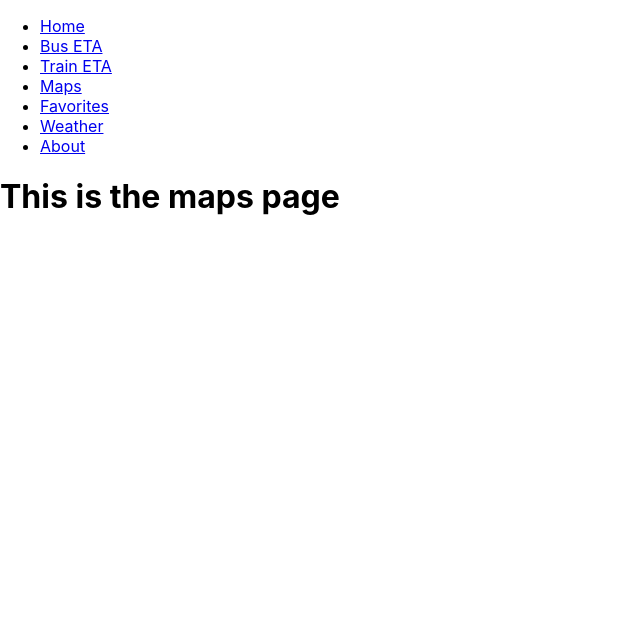
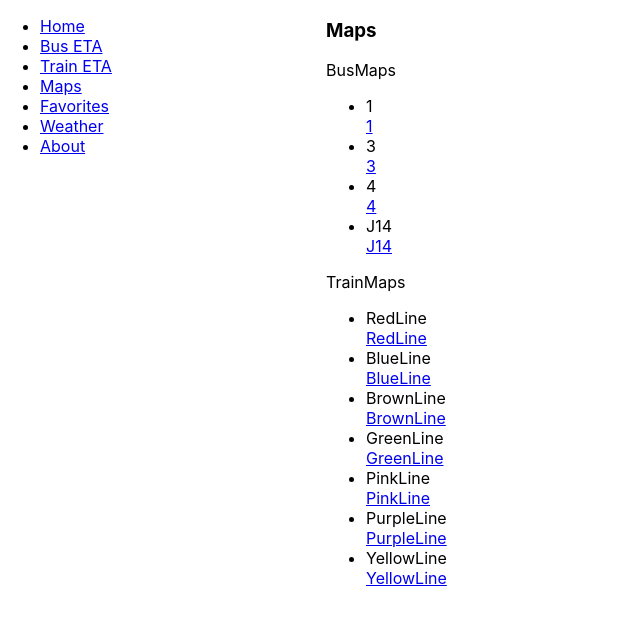
Before and after one commit to colinmac17/CTA-Tracker, a React (Create React App) app: page /maps in a window 1280 px wide. Shown: the top 622 px of the page, without its empty margins (0-640 px from the left). Built offline with nearby package versions, Linux system fonts and the light colour scheme.

Commit message:
add about-maps-fav functions

```diff
--- a/src/App.js
+++ b/src/App.js
@@ -1,22 +1,92 @@
+// import React from 'react';
+// import logo from './logo.svg';
+// import './App.css';
+// import {BrowserRouter as Router, Switch, Route, Link} from 'react-router-dom';
+// import {Home} from './Components/Home';
+// import {About} from './Components/About';
+// import {TrainEta} from './Components/TrainEta';
+// import {BusEta} from './Components/BusEta';
+// import {Maps} from './Components/Maps';
+// import {Favorites} from './Components/Favorites';
+// import {Weather} from './Components/Weather';
+// import {NoMatch} from './Components/NoMatch';
+// import {Nav} from './Components/Nav';
+
+// function App() {
+//   return (
+//     <Router>
+//       <div>
+//         <Nav />
+//         <Switch>
+//             <Route exact path="/">
+//               <Home />
+//             </Route>
+//             <Route exact path="/about">
+//               <About />
+//             </Route>
+//             <Route exact path="/favorites">
+//               <Favorites />
+//             </Route>
+//             <Route exact path="/maps">
+//               <Maps />
+//             </Route>
+//             <Route exact path="/bus-eta">
+//               <BusEta />
+//             </Route>
+//             <Route exact path="/train-eta">
+//               <TrainEta />
+//             </Route>
+//             <Route exact path="/weather">
+//               <Weather />
+//             </Route>
+//             <Route path="*">
+//               <NoMatch />
+//             </Route>
+//         </Switch>
+//       </div>
+//     </Router>
+//   );
+// }
+
 import React from 'react';
 import logo from './logo.svg';
 import './App.css';
 import {BrowserRouter as Router, Switch, Route, Link} from 'react-router-dom';
 import {Home} from './Components/Home';
-import {About} from './Components/About';
+import About from './Components/About';
 import {TrainEta} from './Components/TrainEta';
 import {BusEta} from './Components/BusEta';
-import {Maps} from './Components/Maps';
-import {Favorites} from './Components/Favorites';
+import Maps from './Components/Maps';
+import Favorites from './Components/Favorites';
 import {Weather} from './Components/Weather';
 import {NoMatch} from './Components/NoMatch';
 import {Nav} from './Components/Nav';
+import Grid from '@material-ui/core/Grid';
+import { makeStyles } from '@material-ui/core/styles';
+export default App;
 
+//@see https://material-ui.com/components/grid/#grid-with-breakpoints for documentation
+const useStyles = makeStyles((theme) => ({
+  root: {
+    flexGrow: 1,
+  },
+}))
+
+/**
+ * We use the Grid component to make a responsive layout
+ * On small screens and above the navbar is the leftmost three columns and the app components are the right most 9.
+ * On mobile devices, the navbar is on top with components below
+ */
 function App() {
+  const classes = useStyles();
   return (
     <Router>
-      <div>
+      <div className={classes.root}>
+        <Grid container spacing={3}>
+          <Grid item xs={12} sm={3}>
             <Nav />
+          </Grid>
+          <Grid item xs={12} sm={9}>
             <Switch>
                 <Route exact path="/">
                   <Home />
@@ -43,9 +113,9 @@ function App() {
                   <NoMatch />
                 </Route>
             </Switch>
+          </Grid>
+        </Grid>
       </div>
     </Router>
   );
 }
-
-export default App;
--- a/src/Components/About.js
+++ b/src/Components/About.js
@@ -1,5 +1,66 @@
 import React from 'react';
 
-export function About() {
-    return <h1>This is the about page</h1>;
+const NameList = [
+    {
+        name: 'Pedro Rebollar',
+        github: 'https://github.com/prebollar15',
+    },
+    {
+        name: 'Harsha Puvvada',
+        github: 'https://github.com/puvvadaharsha',
+    },
+    {
+        name: 'Yu Qian',
+        github: 'https://github.com/rayqian',
+    },
+    {
+        name: 'Colin McAtee',
+        github: 'https://github.com/colinmac17',
+    },
+]
+
+const TechList = [
+    "ReactJS", "JSX", "HTML", "Github"
+]
+
+const TeamInfo = (props) => {
+    return(
+        <div>
+            <p>Team members:
+                <ul>
+                    {NameList.map(item => (
+                        <li key = {item}>
+                            <div>{item.name}</div>
+                            <a href={item.github} title={item.github}>Github</a>
+                        </li>
+                    ))}
+                </ul>
+            </p>
+        </div>
+    )
 }
+
+const TechUsed = (props) => {
+    return(
+        <div>
+            <p>Technologies used:
+                <ul>
+                    {TechList.map((item) =>(
+                        <li>{item}</li>
+                    ))}
+                </ul>
+            </p>
+        </div>
+    )
+}
+const About = (props) => {
+    return(
+            <div>
+                <h2>About</h2>
+                <TeamInfo/>
+                <TechUsed/>
+            </div>
+    )
+}
+
+export default About;
--- a/src/Components/Favorites.js
+++ b/src/Components/Favorites.js
@@ -1,5 +1,101 @@
 import React from 'react';
 
-export function Favorites() {
-    return <h1>This is the favorites page</h1>;
+
+class Train{
+    constructor(line,url){
+        this.lineName = line;
+        this.url = url;
+    }
 }
+const FavTrain = [];
+// const options = [
+//     { lineName: 'redline', url: 'RedLine' },
+//     { lineName: 'blueline', url: 'BlueLine' },
+//     { lineName: 'brownline', url: 'BrownLine' },
+//     { lineName: 'greenline', url: 'GreenLine'}
+//   ];
+
+
+class FlavorForm extends React.Component {
+
+    constructor(props) {
+      super(props);
+      this.state = {value: 'redline'};
+      this.handleChange = this.handleChange.bind(this);
+      this.handleSubmit = this.handleSubmit.bind(this);
+    }
+
+    handleChange(event) {
+      this.setState({value: event.target.value});
+    }
+
+    handleSubmit(event) {
+      alert('Your favorite train line is: ' + this.state.value);
+      var line = this.state.value;
+      var url = "https://www.transitchicago.com/" + this.state.value + "/#map";
+      var newTrain = new Train(line, url);
+      FavTrain.push(newTrain);
+      this.setState({value: event.target.value});
+      event.preventDefault();
+    }
+
+    render() {
+        return (
+        <div>
+          <form onSubmit={this.handleSubmit}>
+            <label>
+              <p>Pick your favorite train line:</p>
+              <select value={this.state.value} onChange={this.handleChange}>
+                <option value="redline">RedLine</option>
+                <option value="blueline">BlueLine</option>
+                <option value="brownline">BrownLine</option>
+                <option value="greenline">GreenLine</option>
+              </select>
+            </label>
+            <input type="submit" value="Submit" />
+          </form>
+          <ShowFav />
+        </div>
+
+        );
+    }
+}
+
+
+
+
+const ShowFav = (props) => {
+    const [list, setList] = React.useState(FavTrain);
+
+    const handleClick = (lineName) => {
+        setList(list.filter(train => train.lineName !== lineName));
+      };
+
+    return (
+        <div>
+            <p>Your favorite train line(s): </p>
+            {FavTrain.map(train => (
+                        <li key = {train}>
+
+                            <a href={train.url} title={train.url}>{train.lineName}</a>
+
+                            <button type="button" onClick={() => handleClick(train)}>
+                                Remove
+                            </button>
+                        </li>
+            ))}
+        </div>
+    )
+}
+
+// export function Favorites() {
+const Favorites = (props) => {
+    return (
+        <div>
+            <h2>Favorites</h2>
+            <FlavorForm />
+            {/* <ShowFav /> */}
+        </div>
+    )}
+
+export default Favorites;
--- a/src/Components/Maps.js
+++ b/src/Components/Maps.js
@@ -1,5 +1,79 @@
 import React from 'react';
 
-export function Maps() {
-    return <h1>This is the maps page</h1>;
+const TrainLines = []
+const TrainColor = ["Red", "Blue", "Brown", "Green", "Pink", "Purple", "Yellow"]
+class Train{
+    constructor(line,url){
+        this.lineName = line;
+        this.url = url;
+    }
 }
+function AddTrain(value){
+    var line = value+"Line";
+    var url = "https://www.transitchicago.com/" + line + "/#map";
+    var newTrain = new Train(line, url);
+    TrainLines.push(newTrain);
+}
+
+const Buses = []
+const BusNumber = ["1", "3", "4", "J14"]
+class Bus{
+    constructor(number,url){
+        this.number = number;
+        this.url = url;
+    }
+}
+function AddBus(value){
+    var number = value;
+    var url = "https://www.transitchicago.com/assets/1/6/stoplist_"+value+".htm";
+    var newBus = new Bus(number, url);
+    Buses.push(newBus);
+}
+
+const BusMaps = (props) => {
+    return(
+        <div>
+            <p>BusMaps
+                <ul>
+                    {Buses.map(bus => (
+                        <li key = {bus}>
+                            <div>{bus.number}</div>
+                            <a href={bus.url} title={bus.url}>{bus.number}</a>
+                        </li>
+                    ))}
+                </ul>
+            </p>
+        </div>
+    )
+}
+
+const TrainMaps = (props) => {
+    return(
+        <div>
+            <p>TrainMaps
+                <ul>
+                    {TrainLines.map(train => (
+                        <li key = {train}>
+                            <div>{train.lineName}</div>
+                            <a href={train.url} title={train.url}>{train.lineName}</a>
+                        </li>
+                    ))}
+                </ul>
+            </p>
+        </div>
+    )
+}
+
+const Maps = (props) => {
+    return(
+            <div>
+                <h3>Maps</h3>
+                <BusMaps/>
+                <TrainMaps/>
+            </div>
+    )
+}
+
+{BusNumber.forEach(AddBus)}
+{TrainColor.forEach(AddTrain)}
+export default Maps;
```
Also changed, not shown: src/Components/Home.js (line endings or trailing spaces). Lines whose indentation alone changed are shown as unchanged.
